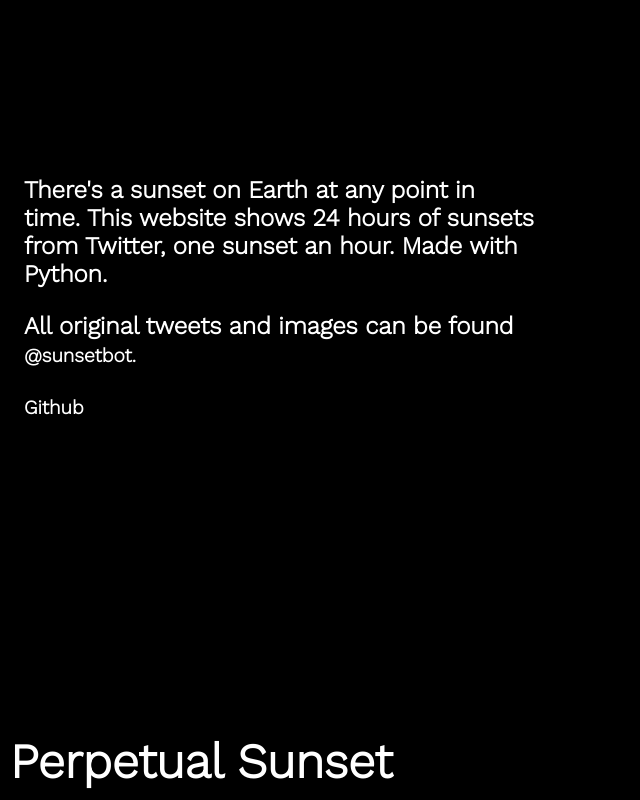
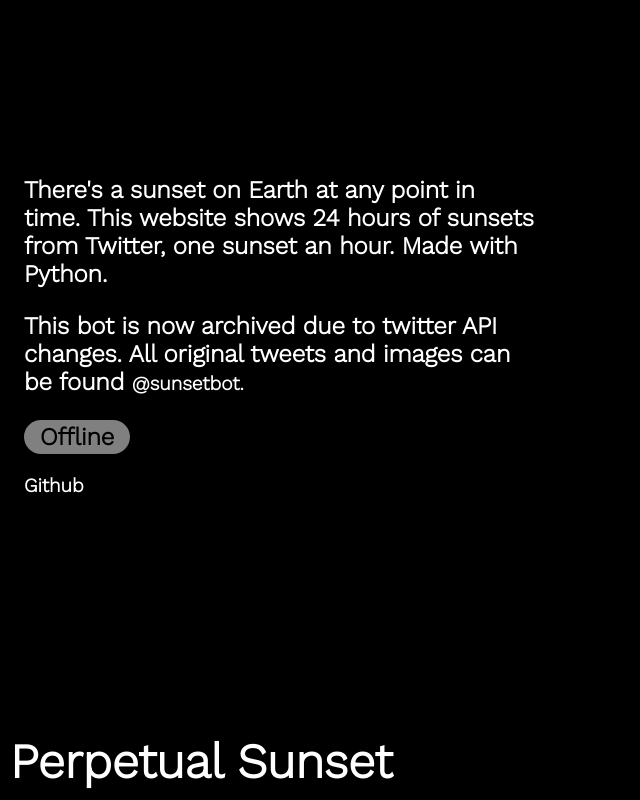
Before and after one commit to jcyling/sunset-bot, a Flask app: page / in a window 1280 px wide. Shown: the whole page, without its empty margins (0-640 px from the left). Run offline with Flask 2, Linux system fonts and the light colour scheme; some libraries are stand-ins or nearby versions.

Commit message:
Update index

```diff
--- a/static/styles.css
+++ b/static/styles.css
@@ -1,6 +1,7 @@
-html, body {
+html,
+body {
   text-align: center;
-    font-family: 'Work Sans', sans-serif;
+  font-family: "Work Sans", sans-serif;
   color: white;
   background-color: black;
   margin: 0;
@@ -24,6 +25,16 @@ html, body {
   object-fit: cover;
   flex-shrink: 0;
   z-index: 1;
+}
+
+.badge {
+  background-color: gray;
+  color: black;
+  font-weight: bold;
+  border-radius: 1.5rem;
+  width: min-content;
+  padding: 0.2rem 1rem;
+  margin-bottom: 1rem;
 }
 
 .thumbnail:hover + .hidden {
@@ -123,7 +134,6 @@ a:hover {
     width: 80px;
     height: 80px;
   }
-
 }
 
 @media only screen and (min-width: 800px) {
--- a/templates/index.html
+++ b/templates/index.html
@@ -1,16 +1,18 @@
 <!DOCTYPE html>
 
 <html lang="en">
-
   <head>
-        <meta charset="utf-8">
-        <meta name="viewport" content="initial-scale=1, width=device-width">
-        <link href="/static/styles.css" rel="stylesheet">
-         <link rel="preconnect" href="https://fonts.googleapis.com">
-        <link rel="preconnect" href="https://fonts.gstatic.com" crossorigin>
-        <link rel="preconnect" href="https://fonts.googleapis.com">
-        <link rel="preconnect" href="https://fonts.gstatic.com" crossorigin>
-        <link href="https://fonts.googleapis.com/css2?family=Work+Sans:wght@300&display=swap" rel="stylesheet">
+    <meta charset="utf-8" />
+    <meta name="viewport" content="initial-scale=1, width=device-width" />
+    <link href="/static/styles.css" rel="stylesheet" />
+    <link rel="preconnect" href="https://fonts.googleapis.com" />
+    <link rel="preconnect" href="https://fonts.gstatic.com" crossorigin />
+    <link rel="preconnect" href="https://fonts.googleapis.com" />
+    <link rel="preconnect" href="https://fonts.gstatic.com" crossorigin />
+    <link
+      href="https://fonts.googleapis.com/css2?family=Work+Sans:wght@300&display=swap"
+      rel="stylesheet"
+    />
     <title>Perpetual Sunset</title>
   </head>
   <body>
@@ -18,10 +20,14 @@
       <div class="img-col">
         {% for tweet in tweets %}
         <div class="img-row">
-                        <img class="thumbnail" src="{{ tweet[2] }}" alt="Picture of a sunset">
+          <img
+            class="thumbnail"
+            src="{{ tweet[2] }}"
+            alt="Picture of a sunset"
+          />
           <div class="hidden">
             <div class="tweet-img">
-                                <img src="{{ tweet[2] }}" alt="Picture of a sunset">
+              <img src="{{ tweet[2] }}" alt="Picture of a sunset" />
             </div>
             <div class="tweet-info">
               <div class="tweet-hour">Hour {{ tweet[4] }}</div>
@@ -32,13 +38,19 @@
           </div>
         </div>
         {% endfor %}
-
       </div>
-
     </div>
     <div class="description">
-            <p>There's a sunset on Earth at any point in time. This website shows 24 hours of sunsets from Twitter, one sunset an hour. Made with Python.</p>
-            <p>All original tweets and images can be found <a href="https://twitter.com/sunsetsbot">@sunsetbot.</a></p>
+      <p>
+        There's a sunset on Earth at any point in time. This website shows 24
+        hours of sunsets from Twitter, one sunset an hour. Made with Python.
+      </p>
+      <p>
+        This bot is now archived due to twitter API changes. All original tweets
+        and images can be found
+        <a href="https://twitter.com/sunsetsbot">@sunsetbot.</a>
+      </p>
+      <div class="badge">Offline</div>
       <a href="https://github.com/jcyling/sunset-bot">Github</a>
     </div>
     <div class="title">
```
Lines whose indentation alone changed are shown as unchanged.
